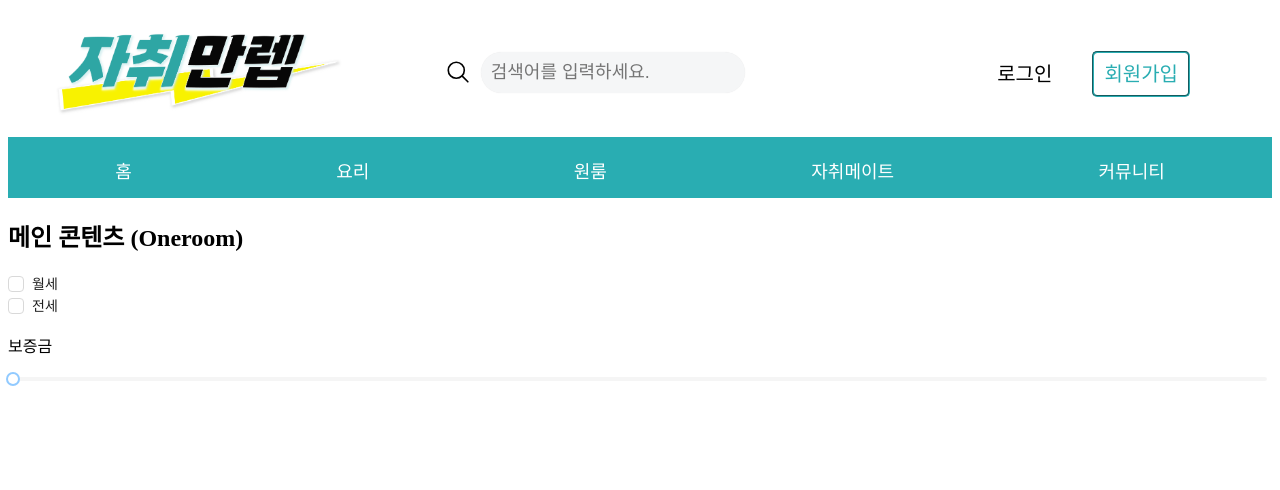
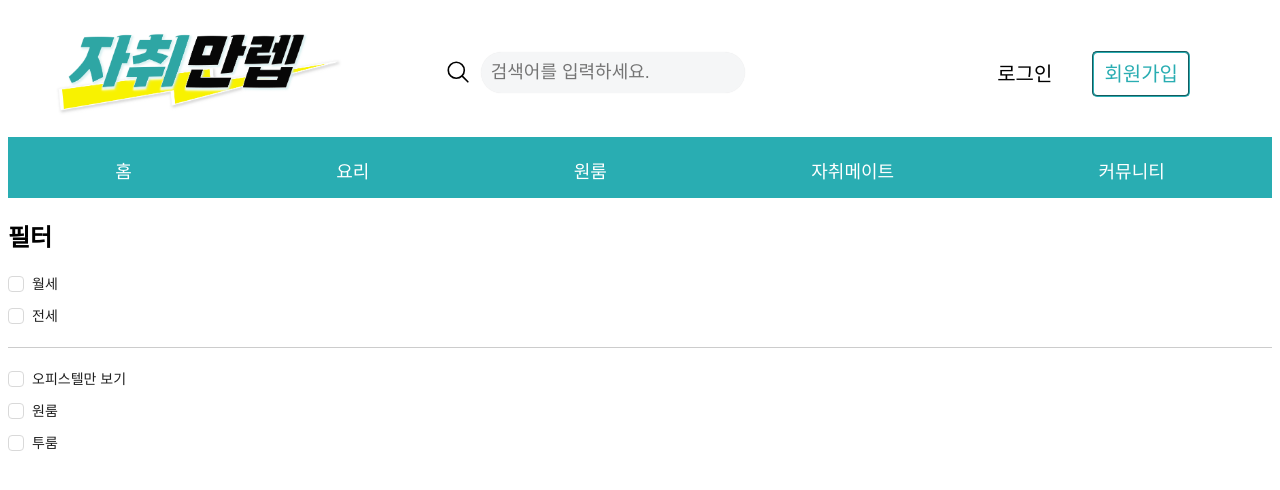
Before and after one commit to 2024-Hansung-Capstone/projectj-frontend, a React (Create React App) app: page /Oneroom in a window 1280 px wide. Shown: the top 490 px of the page. Built offline with nearby package versions, Linux system fonts and the light colour scheme; a web font is replaced by a local one.

Commit message:
edit filter

```diff
--- /dev/null
+++ b/src/components/FilterBar.css
@@ -0,0 +1,17 @@
+.filter-bar-container {
+    display: flex;
+    flex-direction: column;
+  }
+
+  .filter-item {
+    margin-bottom: 10px;
+  }
+
+  hr.filter-line {
+    border: none;
+    height: 1px;
+    background-color: #ccc;
+    margin: 10px 0;
+    margin-top: 10px;
+    margin-bottom: 20px;
+  }
--- a/src/components/FilterBar.js
+++ b/src/components/FilterBar.js
@@ -1,5 +1,6 @@
 import React from 'react';
-import { Checkbox, Slider } from 'antd'; // 예시로 Ant Design의 Checkbox와 Slider 컴포넌트 사용
+import { Checkbox, Slider } from 'antd';
+import './FilterBar.css';
 
 const FilterBar = ({
   isMonthly,
@@ -36,6 +37,7 @@ const FilterBar = ({
           />
         </div>
       )}
+      {isMonthly && (
         <div className='filter-item'>
           <p>보증금</p>
           <Slider
@@ -45,6 +47,7 @@ const FilterBar = ({
             onChange={onDepositAmountChange}
           />
         </div>
+      )}
       {isMonthly && (
         <div className='filter-item'>
           <p>월세</p>
@@ -56,6 +59,16 @@ const FilterBar = ({
           />
         </div>
       )}
+      <hr className='filter-line' />
+      <div className='filter-item'>
+        <Checkbox>오피스텔만 보기</Checkbox>
+      </div>
+      <div className='filter-item'>
+        <Checkbox>원룸</Checkbox>
+      </div>
+      <div className='filter-item'>
+        <Checkbox>투룸</Checkbox>
+      </div>
     </div>
   );
 };
--- a/src/pages/AfterLogin/Oneroom.js
+++ b/src/pages/AfterLogin/Oneroom.js
@@ -33,7 +33,7 @@ const Oneroom = () => {
   return (
     <div className='oneroom-container'>
       <div className='main-content'>
-        <h2>메인 콘텐츠 (Oneroom)</h2>
+        <h2>필터</h2>
       </div>
       <div className='filter-section'>
         <div className='filter-bar'>
```
Lines whose indentation alone changed are shown as unchanged.
